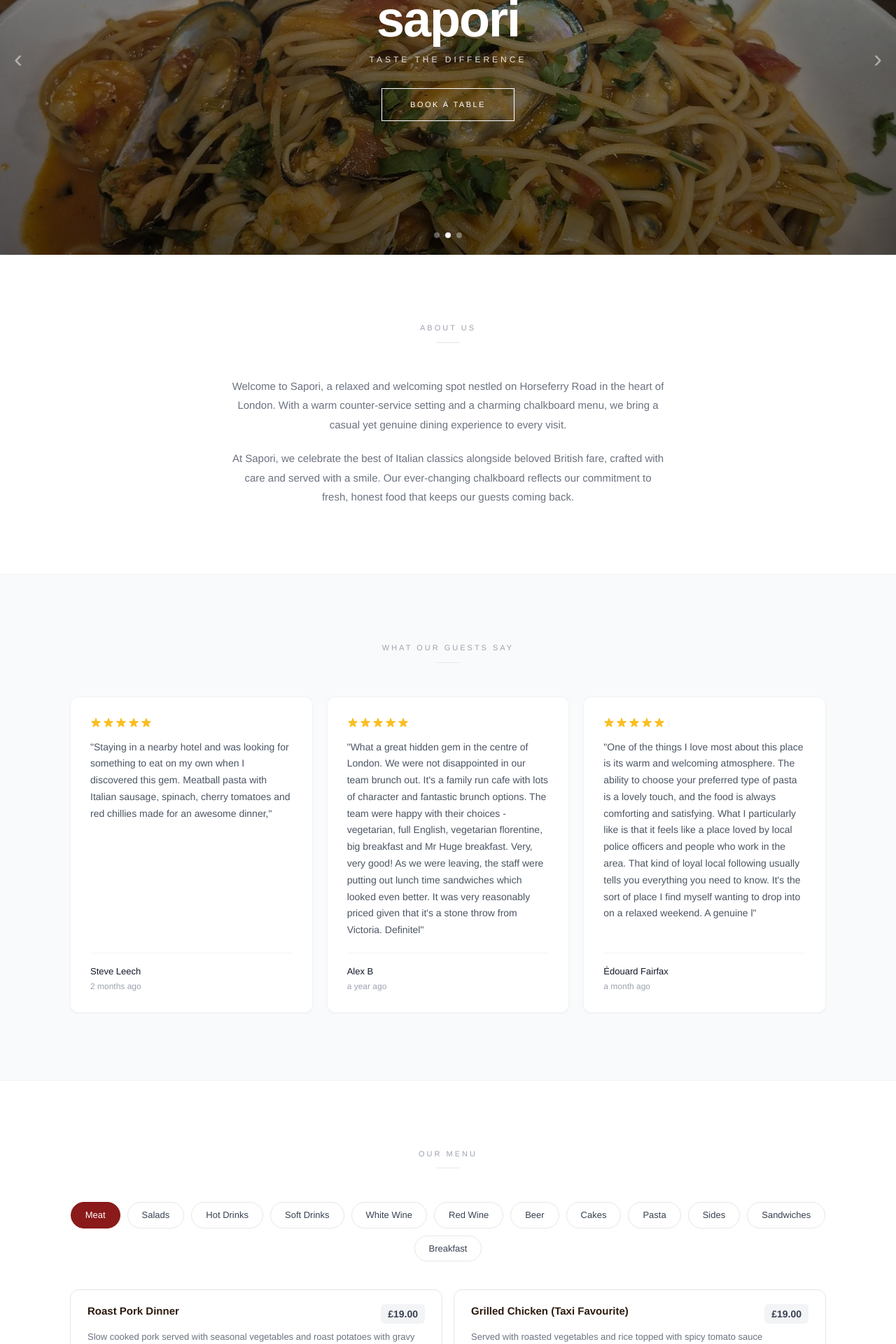
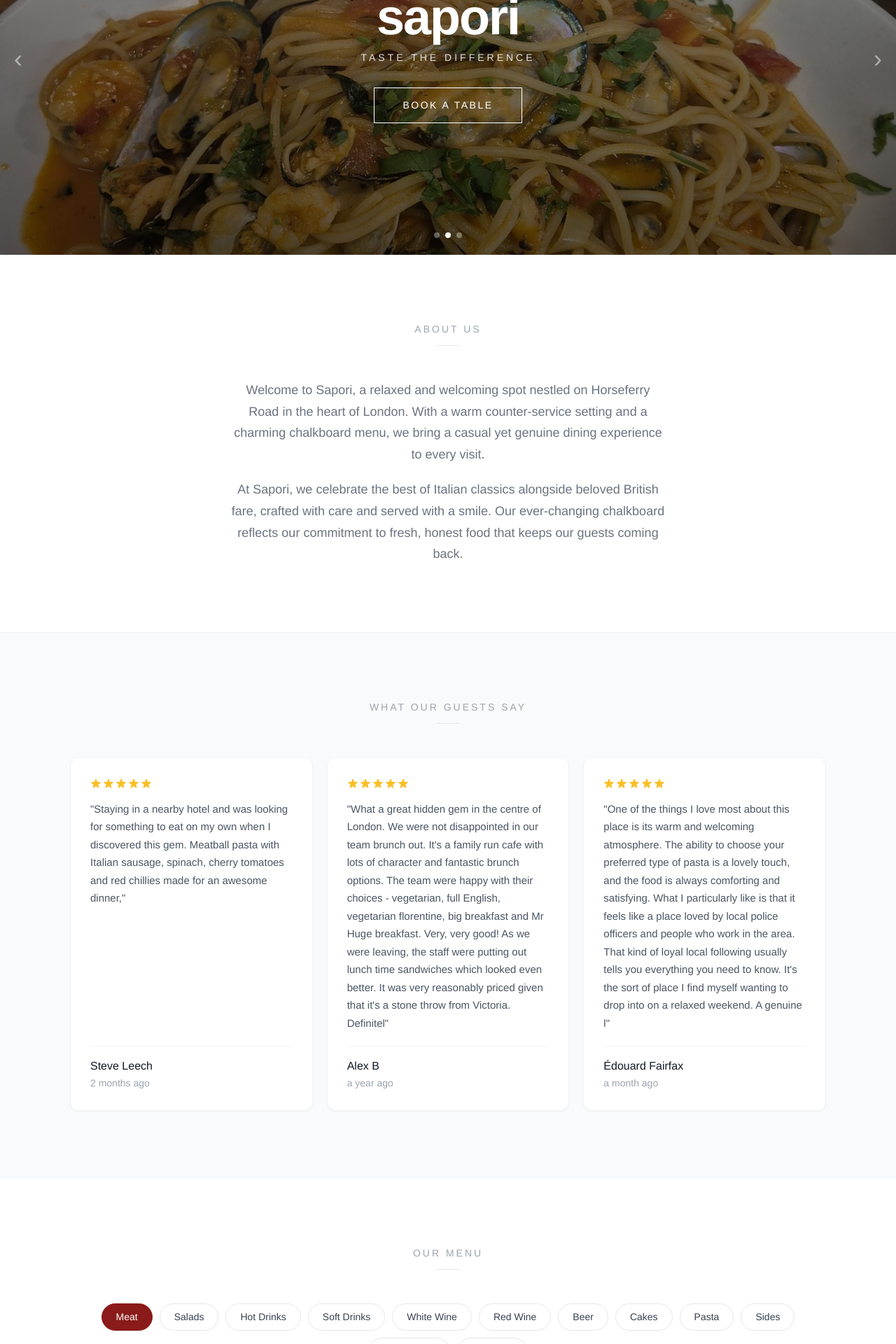
Before and after one commit to MelanieDuck/Duck-Website, a React (Vite) app: page / in a window 1280 px wide. Shown: the part 260-2180 px from the top of the page at 70% size. Built offline with nearby package versions, Linux system fonts and the light colour scheme; the HTML template or start-up script is replaced by a standard one.

Commit message:
Raise minimum text sizes

```diff
--- a/src/App.tsx
+++ b/src/App.tsx
@@ -58,7 +58,7 @@ const App: React.FC = () => {
             {config.about.map((paragraph, i) => (
               <p
                 key={i}
-                className="max-w-[620px] mx-auto text-[15px] leading-[1.85] text-gray-500 mb-5 last:mb-0"
+                className="max-w-[620px] mx-auto text-[16px] md:text-[18px] leading-[1.7] text-gray-500 mb-5 last:mb-0"
               >
                 {paragraph}
               </p>
--- a/src/components/Footer.tsx
+++ b/src/components/Footer.tsx
@@ -23,7 +23,7 @@ const Footer: React.FC<FooterProps> = ({ restaurantName, hours, address, telepho
           {/* Brand */}
           <div>
             <div className="text-[24px] text-white mb-6 tracking-wide">{restaurantName}</div>
-            <address className="not-italic text-[13px] text-[#666] leading-[2]">
+            <address className="not-italic text-[14px] md:text-[15px] text-[#666] leading-[1.7]">
               <a
                 href={mapsSearchUrl}
                 target="_blank"
@@ -38,7 +38,7 @@ const Footer: React.FC<FooterProps> = ({ restaurantName, hours, address, telepho
                 ))}
               </a>
             </address>
-            <p className="text-[13px] text-[#666] leading-[2] mt-4">
+            <p className="text-[14px] md:text-[15px] text-[#666] leading-[1.7] mt-4">
               {telephone ? (
                 <>Telephone. <a href={telHref} className="text-[#666] hover:underline">{telephone}</a></>
               ) : (
@@ -55,12 +55,12 @@ const Footer: React.FC<FooterProps> = ({ restaurantName, hours, address, telepho
 
           {/* Hours */}
           <div>
-            <h2 className="text-[11px] tracking-[3px] uppercase text-white mb-6">Opening Times</h2>
+            <h2 className="text-[13px] md:text-[14px] tracking-[3px] uppercase text-white mb-6">Opening Times</h2>
             {hours.map((block) => (
               <div key={block.days} className="mb-3">
-                <p className="text-[12px] font-semibold text-[#ccc] mb-1">{block.days}</p>
+                <p className="text-[14px] md:text-[15px] font-semibold text-[#ccc] mb-1">{block.days}</p>
                 {block.times.map((time) => (
-                  <p key={time} className="text-[12px] text-[#666] leading-[1.8]">
+                  <p key={time} className="text-[14px] md:text-[15px] text-[#666] leading-[1.7]">
                     {time}
                   </p>
                 ))}
@@ -70,14 +70,14 @@ const Footer: React.FC<FooterProps> = ({ restaurantName, hours, address, telepho
               href={mapsDirUrl}
               target="_blank"
               rel="noopener noreferrer"
-              className="inline-block mt-5 px-5 py-2.5 border border-[#333] bg-transparent text-[#888] text-[11px] tracking-[2px] uppercase cursor-pointer hover:border-[#666] hover:text-[#ccc] transition-all duration-200"
+              className="inline-block mt-5 px-5 py-2.5 border border-[#333] bg-transparent text-[#888] text-[13px] md:text-[14px] tracking-[2px] uppercase cursor-pointer hover:border-[#666] hover:text-[#ccc] transition-all duration-200"
             >
               Get Directions
             </a>
           </div>
         </div>
 
-        <p className="text-center text-[11px] text-[#444] pt-6 border-t border-[#1a1a1a] tracking-wide">
+        <p className="text-center text-[13px] md:text-[14px] text-[#444] pt-6 border-t border-[#1a1a1a] tracking-wide">
           © 2026 {restaurantName}. All Rights Reserved.
         </p>
       </div>
--- a/src/components/Gallery.tsx
+++ b/src/components/Gallery.tsx
@@ -50,7 +50,7 @@ const Gallery: React.FC<GalleryProps> = ({ items, restaurantName }) => {
         <div className="text-center">
           <a
             href="#menus"
-            className="inline-block px-8 py-3.5 border border-[#444] text-[#aaa] text-[11px] tracking-[2.5px] uppercase hover:border-white hover:text-white transition-all duration-200 cursor-pointer"
+            className="inline-block px-8 py-3.5 border border-[#444] text-[#aaa] text-[13px] md:text-[14px] tracking-[2.5px] uppercase hover:border-white hover:text-white transition-all duration-200 cursor-pointer"
           >
             View Menu
           </a>
--- a/src/components/HeroSlider.tsx
+++ b/src/components/HeroSlider.tsx
@@ -34,12 +34,12 @@ const HeroSlider: React.FC<HeroSliderProps> = ({ slides, restaurantName }) => {
         <h1 className="text-[48px] md:text-[72px] font-bold tracking-[-2px] leading-[0.9] lowercase mb-4">
           {restaurantName.toLowerCase()}
         </h1>
-        <p className="text-[11px] md:text-[12px] tracking-[4px] uppercase mb-8 opacity-85">
+        <p className="text-[13px] md:text-[14px] tracking-[4px] uppercase mb-8 opacity-85">
           {slides[current]?.subtitle}
         </p>
         <a
           href="#contact"
-          className="px-10 py-3.5 border-[1.5px] border-white text-white text-[11px] tracking-[2.5px] uppercase hover:bg-white hover:text-black transition-all duration-200 cursor-pointer"
+          className="px-10 py-3.5 border-[1.5px] border-white text-white text-[13px] md:text-[14px] tracking-[2.5px] uppercase hover:bg-white hover:text-black transition-all duration-200 cursor-pointer"
         >
           Book a Table
         </a>
--- a/src/components/MenuCard.tsx
+++ b/src/components/MenuCard.tsx
@@ -18,12 +18,12 @@ const MenuCard: React.FC<MenuCardProps> = ({ item }) => {
         {/* Row 1: name + price */}
         <div className="flex items-start justify-between gap-3 mb-2">
           <span
-            className="text-[15px] font-semibold leading-snug"
+            className="text-[16px] font-semibold leading-snug"
             style={{ color: '#2c1a0e' }}
           >
             {item.name}
           </span>
-          <span className="flex-shrink-0 text-[14px] font-semibold text-gray-700 bg-gray-100 rounded-md px-2.5 py-0.5 whitespace-nowrap leading-6">
+          <span className="flex-shrink-0 text-[16px] md:text-[18px] font-semibold text-gray-700 bg-gray-100 rounded-md px-2.5 py-0.5 whitespace-nowrap leading-6">
             £{item.price.toFixed(2)}
           </span>
         </div>
@@ -36,7 +36,7 @@ const MenuCard: React.FC<MenuCardProps> = ({ item }) => {
                 return (
                   <span
                     key={tag}
-                    className="inline-flex items-center justify-center text-[11px] font-bold text-green-700 bg-green-50 border border-green-300 rounded px-1.5 py-0.5 leading-none"
+                    className="inline-flex items-center justify-center text-[13px] md:text-[14px] font-bold text-green-700 bg-green-50 border border-green-300 rounded px-1.5 py-0.5 leading-none"
                   >
                     {tag}
                   </span>
@@ -56,7 +56,7 @@ const MenuCard: React.FC<MenuCardProps> = ({ item }) => {
 
         {/* Row 3: description */}
         {item.description && (
-          <p className="text-[13px] leading-[1.7] text-gray-500">
+          <p className="text-[14px] md:text-[15px] leading-[1.7] text-gray-500">
             {boldPart && (
               <strong className="font-semibold text-gray-800">{boldPart}</strong>
             )}
--- a/src/components/MenuSection.tsx
+++ b/src/components/MenuSection.tsx
@@ -24,7 +24,7 @@ const MenuSection: React.FC<MenuSectionProps> = ({ categories, tagline }) => {
               key={cat.id}
               type="button"
               onClick={() => setActiveId(cat.id)}
-              className={`px-5 py-2 rounded-full border text-[13px] font-medium cursor-pointer transition-colors duration-150 whitespace-nowrap ${
+              className={`px-5 py-2 rounded-full border text-[13px] md:text-[14px] font-medium cursor-pointer transition-colors duration-150 whitespace-nowrap ${
                 activeId === cat.id
                   ? 'bg-crimson text-white border-crimson'
                   : 'bg-white text-gray-700 border-gray-200 hover:border-gray-400'
@@ -48,7 +48,7 @@ const MenuSection: React.FC<MenuSectionProps> = ({ categories, tagline }) => {
         ))}
 
         {tagline && (
-          <p className="text-center text-[13px] italic text-gray-400 mt-12 max-w-xl mx-auto leading-relaxed">
+          <p className="text-center text-[14px] md:text-[15px] italic text-gray-400 mt-12 max-w-xl mx-auto leading-[1.7]">
             {tagline}
           </p>
         )}
--- a/src/components/Navbar.tsx
+++ b/src/components/Navbar.tsx
@@ -31,7 +31,7 @@ const Navbar: React.FC<NavbarProps> = ({ restaurantName }) => {
           <li key={link.label}>
             <a
               href={link.href}
-              className="text-[11px] tracking-[2.5px] text-gray-500 hover:text-crimson no-underline transition-colors duration-200"
+              className="text-[12px] md:text-[14px] tracking-[2px] md:tracking-[2.5px] text-gray-500 hover:text-crimson no-underline transition-colors duration-200"
             >
               {link.label}
             </a>
@@ -72,7 +72,7 @@ const Navbar: React.FC<NavbarProps> = ({ restaurantName }) => {
                 <a
                   href={link.href}
                   onClick={() => setMenuOpen(false)}
-                  className="block px-5 py-3.5 text-[11px] tracking-[2.5px] text-gray-600 hover:text-crimson no-underline transition-colors duration-200 border-b border-gray-50"
+                  className="block px-5 py-3.5 text-[13px] tracking-[2px] text-gray-600 hover:text-crimson no-underline transition-colors duration-200 border-b border-gray-50"
                 >
                   {link.label}
                 </a>
--- a/src/components/Reviews.tsx
+++ b/src/components/Reviews.tsx
@@ -38,12 +38,12 @@ const Reviews: React.FC<ReviewsProps> = ({ reviews }) => {
               className="bg-white border border-gray-100 rounded-xl p-6 md:p-7 shadow-sm flex flex-col"
             >
               <StarRating rating={review.rating} />
-              <p className="text-[14px] text-gray-600 leading-[1.7] flex-1 mb-5">
+              <p className="text-[14px] md:text-[15px] text-gray-600 leading-[1.7] flex-1 mb-5">
                 "{review.text}"
               </p>
               <div className="pt-4 border-t border-gray-100">
-                <p className="text-[13px] font-medium text-gray-900">{review.author}</p>
-                <p className="text-[12px] text-gray-400 mt-0.5">{review.date}</p>
+                <p className="text-[16px] font-medium text-gray-900">{review.author}</p>
+                <p className="text-[13px] md:text-[14px] text-gray-400 mt-0.5">{review.date}</p>
               </div>
             </div>
           ))}
--- a/src/components/SectionLabel.tsx
+++ b/src/components/SectionLabel.tsx
@@ -11,7 +11,7 @@ const SectionLabel: React.FC<SectionLabelProps> = ({ text, variant = 'light' })
 
   return (
     <div className="text-center mb-12">
-      <h2 className={`text-[11px] tracking-[3px] ${labelColor} uppercase mb-3`}>{text}</h2>
+      <h2 className={`text-[13px] md:text-[14px] tracking-[3px] ${labelColor} uppercase mb-3`}>{text}</h2>
       <div className={`w-8 h-px ${lineColor} mx-auto`} />
     </div>
   )
```
